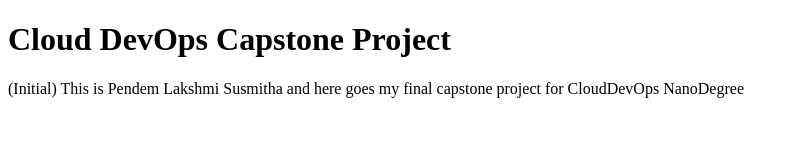
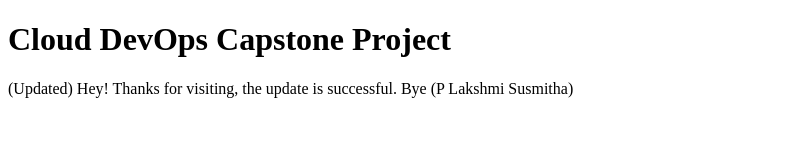
Before and after one commit to Susmitha5c3/UdacityCapstoneSample, a plain HTML site: page index.html in a window 1280 px wide. Shown: the whole page, without its empty margins (0-799 px from the left). Drawn offline with Linux system fonts and the light colour scheme.

Commit message:
Testing pods

```diff
--- a/index.html
+++ b/index.html
@@ -8,7 +8,7 @@
 
 <body>
   <h1>Cloud DevOps Capstone Project</h1>
-  <p>(Initial) This is Pendem Lakshmi Susmitha and here goes my final capstone project for CloudDevOps NanoDegree </p>
+  <p>(Updated) Hey! Thanks for visiting, the update is successful. Bye (P Lakshmi Susmitha)</p>
 </body>
 
 </html>
```
Also changed, not shown: Images/SS18.png (added), 2 other files.
